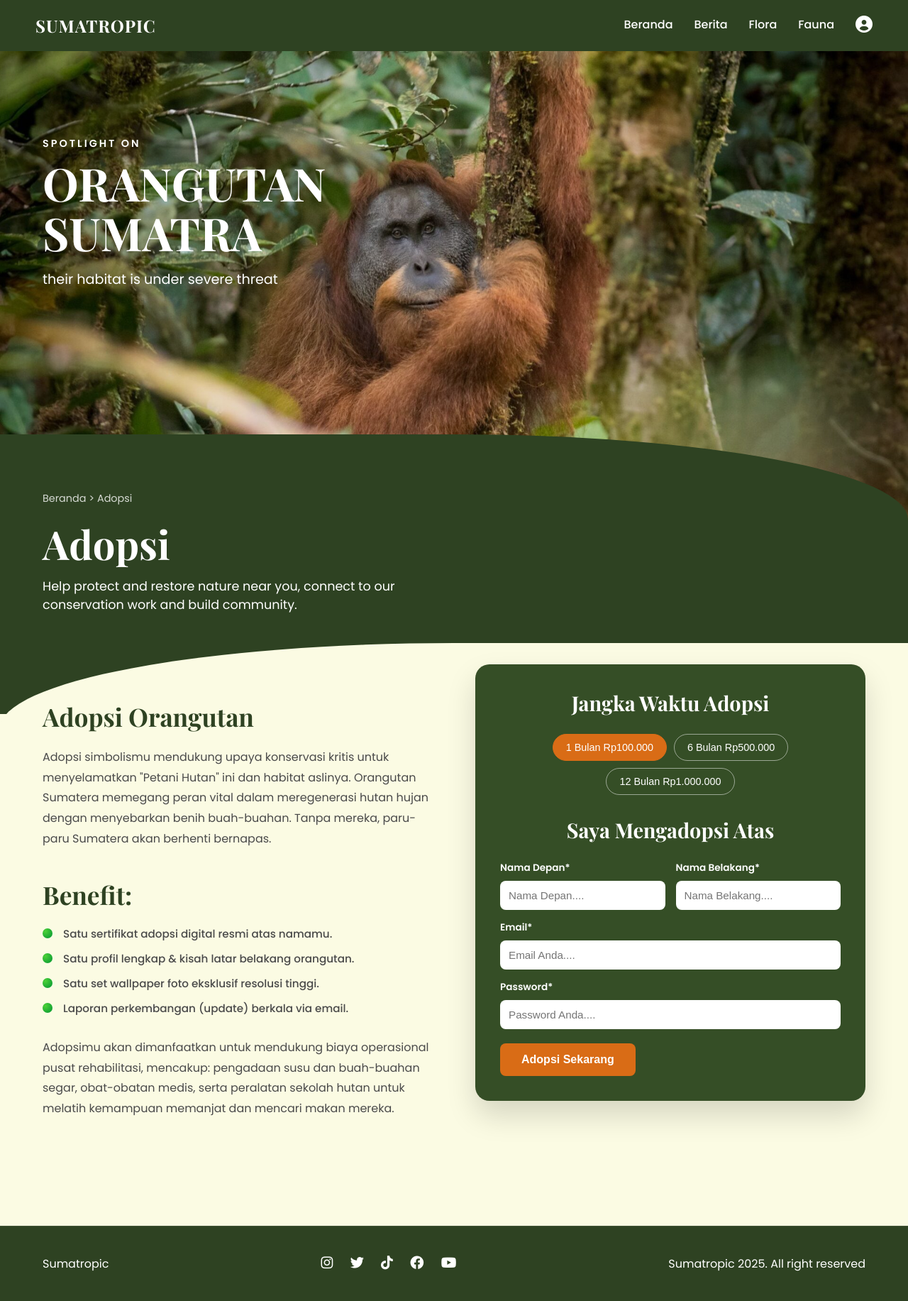
After one commit to CodeByOnion/Sumatropic-praktikum-pemweb, a PHP site: page /adopsi/adopsi2.php in a window 1280 px wide. The commit adds this page. Shown: the whole page at 71% size. Run offline with PHP 8.4, Linux system fonts and the light colour scheme.

Commit message:
Nambah adopsi

```diff
--- /dev/null
+++ b/adopsi/adopsi2.php
@@ -0,0 +1,122 @@
+<!DOCTYPE html>
+<html lang="id">
+<head>
+    <meta charset="UTF-8">
+    <meta name="viewport" content="width=device-width, initial-scale=1.0">
+    <title>Sumatropic - Adopsi Orangutan</title>
+
+    <link rel="stylesheet" href="../assets/css/styleadopsi2.css">
+
+    <link rel="preconnect" href="https://fonts.googleapis.com">
+    <link rel="preconnect" href="https://fonts.gstatic.com" crossorigin>
+    <link href="https://fonts.googleapis.com/css2?family=Playfair+Display:wght@700&family=Poppins:wght@300;400;500;600;700&display=swap" rel="stylesheet">
+
+    <link rel="stylesheet" href="https://cdnjs.cloudflare.com/ajax/libs/font-awesome/6.0.0/css/all.min.css">
+</head>
+<body>
+
+    <nav class="navbar">
+        <div class="logo">SUMATROPIC</div>
+        <ul class="nav-links">
+            <li><a href="#">Beranda</a></li>
+            <li><a href="#">Berita</a></li>
+            <li><a href="#">Flora</a></li>
+            <li><a href="#">Fauna</a></li>
+            <li><a href="#" class="user-icon"><i class="fas fa-user-circle"></i></a></li>
+        </ul>
+    </nav>
+
+    <header class="hero">
+        <div class="hero-text">
+            <span class="subtitle">SPOTLIGHT ON</span>
+            <h1>ORANGUTAN <br> SUMATRA</h1>
+            <p>their habitat is under severe threat</p>
+        </div>
+    </header>
+
+    <div class="curve-container">
+        <div class="breadcrumb">Beranda > Adopsi</div>
+        <div class="intro-title">
+            <h2>Adopsi</h2>
+            <p>Help protect and restore nature near you, connect to our conservation work and build community.</p>
+        </div>
+    </div>
+
+    <section class="main-content">
+
+        <div class="info-section">
+            <h2 class="section-title">Adopsi Orangutan</h2>
+            <p>
+                Adopsi simbolismu mendukung upaya konservasi kritis untuk menyelamatkan "Petani Hutan" ini dan habitat aslinya.
+                Orangutan Sumatera memegang peran vital dalam meregenerasi hutan hujan dengan menyebarkan benih buah-buahan.
+                Tanpa mereka, paru-paru Sumatera akan berhenti bernapas.
+            </p>
+
+            <h2 class="section-title mt-large">Benefit:</h2>
+            <ul class="benefit-list">
+                <li>Satu sertifikat adopsi digital resmi atas namamu.</li>
+                <li>Satu profil lengkap & kisah latar belakang orangutan.</li>
+                <li>Satu set wallpaper foto eksklusif resolusi tinggi.</li>
+                <li>Laporan perkembangan (update) berkala via email.</li>
+            </ul>
+
+            <p class="fund-info">
+                Adopsimu akan dimanfaatkan untuk mendukung biaya operasional pusat rehabilitasi, mencakup: pengadaan susu dan buah-buahan segar, obat-obatan medis, serta peralatan sekolah hutan untuk melatih kemampuan memanjat dan mencari makan mereka.
+            </p>
+        </div>
+
+        <div class="form-card-container">
+            <div class="form-card">
+                <h3>Jangka Waktu Adopsi</h3>
+
+                <div class="pricing-options">
+                    <button type="button" class="price-btn active">1 Bulan Rp100.000</button>
+                    <button type="button" class="price-btn">6 Bulan Rp500.000</button>
+                    <button type="button" class="price-btn">12 Bulan Rp1.000.000</button>
+                </div>
+
+                <h3>Saya Mengadopsi Atas</h3>
+
+                <form action="#" class="adoption-form">
+                    <div class="form-grid">
+                        <div class="form-group">
+                            <label>Nama Depan*</label>
+                            <input type="text" placeholder="Nama Depan....">
+                        </div>
+                        <div class="form-group">
+                            <label>Nama Belakang*</label>
+                            <input type="text" placeholder="Nama Belakang....">
+                        </div>
+                        <div class="form-group full-width">
+                            <label>Email*</label>
+                            <input type="email" placeholder="Email Anda....">
+                        </div>
+                        <div class="form-group full-width">
+                            <label>Password*</label>
+                            <input type="password" placeholder="Password Anda....">
+                        </div>
+                    </div>
+
+                    <button type="submit" class="submit-btn">Adopsi Sekarang</button>
+                </form>
+            </div>
+            </div>
+
+    </section>
+
+    <footer>
+        <div class="footer-content">
+            <div class="footer-logo">Sumatropic</div>
+            <div class="social-icons">
+                <i class="fab fa-instagram"></i>
+                <i class="fab fa-twitter"></i>
+                <i class="fab fa-tiktok"></i>
+                <i class="fab fa-facebook"></i>
+                <i class="fab fa-youtube"></i>
+            </div>
+            <div class="copyright">Sumatropic 2025. All right reserved</div>
+        </div>
+    </footer>
+
+</body>
+</html>
--- /dev/null
+++ b/assets/css/styleadopsi2.css
@@ -0,0 +1,161 @@
+/* --- CSS FINAL & FIX --- */
+
+/* 1. Global Reset */
+:root {
+    --primary-green: #2e4222;
+    --card-green: #354e26;
+    --accent-orange: #d96c16;
+    --bg-cream: #fbfbe3;
+    --text-dark: #1a1a1a;
+    --text-grey: #4a4a4a;
+    --text-light: #ffffff;
+}
+
+* { margin: 0; padding: 0; box-sizing: border-box; }
+
+body {
+    background-color: var(--bg-cream);
+    font-family: 'Poppins', sans-serif;
+    color: var(--text-dark);
+    overflow-x: hidden; /* Mencegah scroll samping */
+}
+
+h1, h2, h3, .logo, .section-title {
+    font-family: 'Playfair Display', serif;
+    font-weight: 700;
+}
+
+/* 2. Navbar */
+.navbar {
+    background-color: var(--primary-green);
+    display: flex;
+    justify-content: space-between;
+    align-items: center;
+    padding: 20px 50px;
+    position: relative;
+    z-index: 100;
+}
+.logo { color: white; font-size: 1.5rem; letter-spacing: 1px; }
+.nav-links { list-style: none; display: flex; gap: 30px; }
+.nav-links a { text-decoration: none; color: white; font-weight: 500; }
+.user-icon i { color: white; font-size: 1.5rem; }
+
+/* 3. Hero Section (FOTO) */
+.hero {
+    /* Pastikan gambar ada di folder ../image/adopsi.jpg */
+    background-image: linear-gradient(rgba(0,0,0,0.1), rgba(0,0,0,0.1)), url('../image/adopsi.jpg');
+    background-size: cover;
+    /* PENTING: Angka 20% membuat wajah orangutan terlihat pas di tengah atas */
+    background-position: center 20%;
+    height: 90vh; /* Tinggi pas agar tidak kependekan */
+    display: flex;
+    align-items: flex-start; /* Teks mulai dari atas */
+    padding: 120px 0 0 60px; /* Padding atas agar teks tidak nabrak navbar */
+    position: relative;
+    z-index: 1;
+}
+
+.hero-text { max-width: 600px; color: white; }
+.hero-text .subtitle { font-size: 0.9rem; letter-spacing: 3px; text-transform: uppercase; display: block; margin-bottom: 10px; font-weight: 600; }
+.hero-text h1 { font-size: 4rem; line-height: 1.1; margin-bottom: 15px; }
+.hero-text p { font-size: 1.2rem; font-weight: 400; }
+
+/* 4. Curve Container (Bagian Hijau Judul 'Adopsi') */
+.curve-container {
+    background-color: var(--primary-green);
+    color: white;
+
+    /* BENTUK LENGKUNGAN (Kanan Atas Naik) */
+    border-top-right-radius: 50% 120px;
+    border-top-left-radius: 0;
+
+    /* POSISI TUMPUKAN (Naik ke atas foto) */
+    margin-top: -180px;
+
+    /* Padding diatur agar teks 'Adopsi' pas di tengah area hijau */
+    padding: 80px 60px 140px 60px;
+
+    position: relative;
+    z-index: 2;
+}
+
+.breadcrumb { font-size: 0.9rem; opacity: 0.8; margin-bottom: 15px; }
+.intro-title h2 { font-size: 3.5rem; margin-bottom: 10px; }
+.intro-title p { max-width: 600px; font-size: 1.1rem; line-height: 1.5; }
+
+/* 5. Main Content (Bagian Krem) */
+.main-content {
+    background-color: var(--bg-cream);
+
+    /* BENTUK LENGKUNGAN (Kiri Atas Cekung) */
+    border-top-left-radius: 50% 120px;
+
+    /* POSISI TUMPUKAN (Naik ke atas hijau) */
+    margin-top: -100px;
+
+    padding: 80px 60px;
+    position: relative;
+    z-index: 3;
+
+    display: flex;
+    justify-content: center;
+    gap: 60px;
+    flex-wrap: wrap;
+}
+
+/* Layout Kiri & Kanan */
+.info-section { flex: 1; min-width: 350px; }
+.form-card-container { flex: 1; min-width: 400px; max-width: 550px; position: relative; margin-top: -50px; }
+
+/* Teks Styles */
+.section-title { font-size: 2.2rem; color: var(--primary-green); margin-bottom: 20px; }
+.mt-large { margin-top: 40px; }
+.info-section p { color: var(--text-grey); line-height: 1.8; margin-bottom: 20px; font-size: 1rem; }
+
+/* List Benefit */
+.benefit-list { list-style: none; margin-bottom: 30px; }
+.benefit-list li { display: flex; align-items: center; margin-bottom: 12px; color: var(--text-grey); font-weight: 500; font-size: 0.95rem; }
+.benefit-list li::before { content: ''; display: inline-block; width: 14px; height: 14px; background: radial-gradient(circle at 30% 30%, #4cd137, #009432); border-radius: 50%; margin-right: 15px; flex-shrink: 0; }
+
+/* Form Card Style */
+.form-card { background-color: var(--card-green); color: white; padding: 35px; border-radius: 20px; box-shadow: 0 20px 40px rgba(0,0,0,0.15); }
+.form-card h3 { text-align: center; font-size: 1.8rem; margin-bottom: 25px; }
+
+/* Tombol Harga */
+.pricing-options { display: flex; gap: 10px; justify-content: center; margin-bottom: 30px; flex-wrap: wrap; }
+.price-btn { padding: 10px 18px; border: 1px solid rgba(255,255,255,0.5); background: transparent; color: white; border-radius: 50px; cursor: pointer; transition: 0.3s; font-size: 0.9rem; }
+.price-btn.active, .price-btn:hover { background-color: var(--accent-orange); border-color: var(--accent-orange); }
+
+/* Input Form */
+.form-grid { display: grid; grid-template-columns: 1fr 1fr; gap: 15px; }
+.form-group { display: flex; flex-direction: column; }
+.form-group.full-width { grid-column: span 2; }
+.form-group label { margin-bottom: 8px; font-weight: 600; font-size: 0.85rem; }
+.form-group input { padding: 12px; border-radius: 8px; border: none; background: white; color: #333; font-size: 0.95rem; outline: none; }
+
+/* Tombol Submit */
+.submit-btn { background-color: var(--accent-orange); color: white; border: none; padding: 14px 30px; border-radius: 8px; font-weight: 700; margin-top: 20px; cursor: pointer; font-size: 1rem; }
+.submit-btn:hover { background-color: #c25e0f; }
+
+/* Widget L HILANG */
+.chat-widget { display: none !important; }
+
+/* 6. Footer */
+footer { background-color: var(--primary-green); color: white; padding: 40px 60px; margin-top: 50px; border-top: 1px solid rgba(255,255,255,0.1); }
+.footer-content { display: flex; justify-content: space-between; align-items: center; }
+.social-icons i { margin: 0 10px; font-size: 1.2rem; }
+
+/* Responsive Mobile */
+@media (max-width: 768px) {
+    .navbar { padding: 15px 20px; }
+    .nav-links { display: none; }
+    .hero { height: 60vh; padding: 80px 0 0 20px; }
+    .hero-text h1 { font-size: 2.5rem; }
+    /* Mobile: Reset margins agar rapi */
+    .curve-container { margin-top: -60px; padding: 40px 20px; border-top-right-radius: 50% 60px; }
+    .main-content { margin-top: -40px; padding: 30px 20px; border-top-left-radius: 50% 60px; }
+    .form-card-container { min-width: 100%; margin-top: 0; }
+    .form-grid { grid-template-columns: 1fr; }
+    .form-group.full-width { grid-column: span 1; }
+    .footer-content { flex-direction: column; gap: 20px; text-align: center; }
+}
```
Also changed, not shown: adopsi/adopsi1.php (renamed from adopsi.php, +8 -8 lines), assets/css/styleadopsi1.css (renamed from assets/css/styleadopsi.css), donasi/donasi1.php (added), volunteer/volunteer.php (renamed from volunteer.php), volunteer/volunteerdaftar.php (added).
